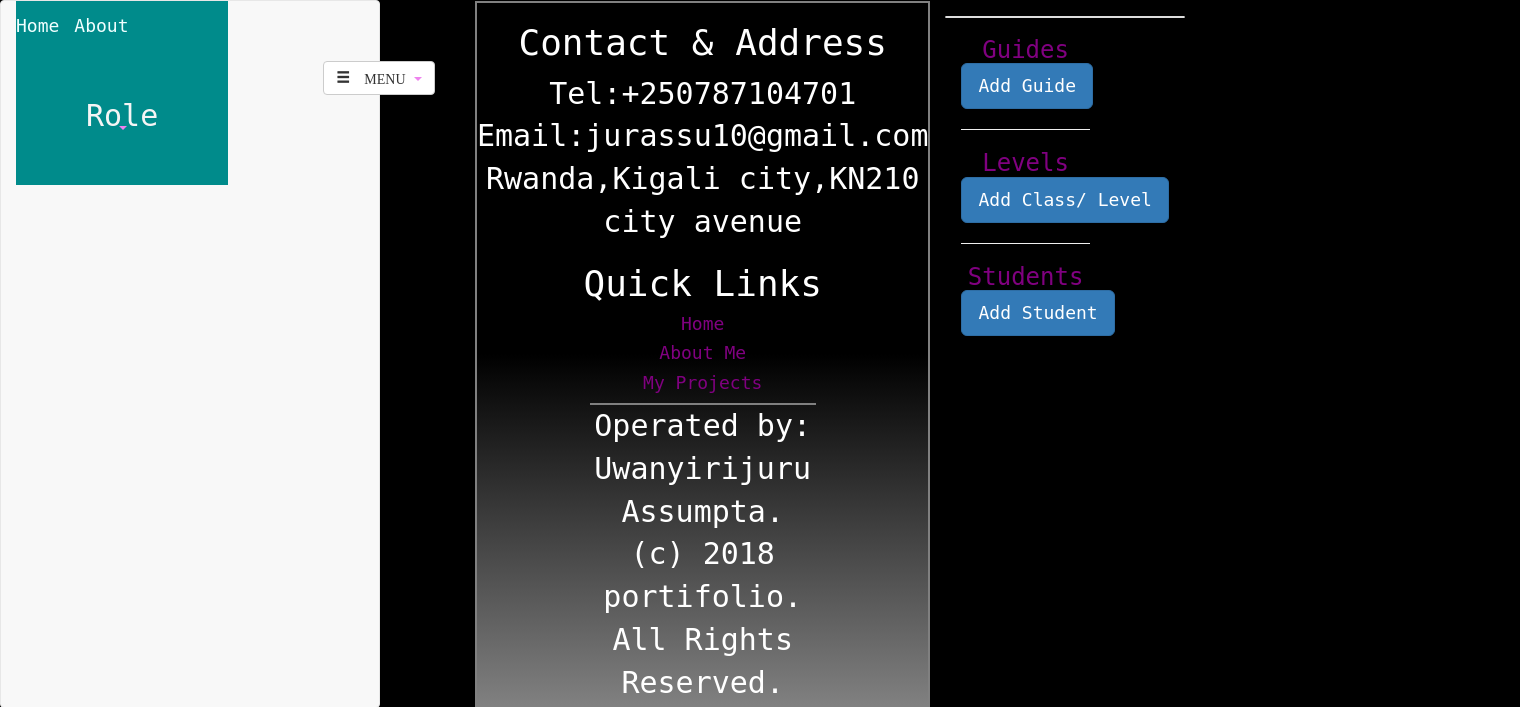
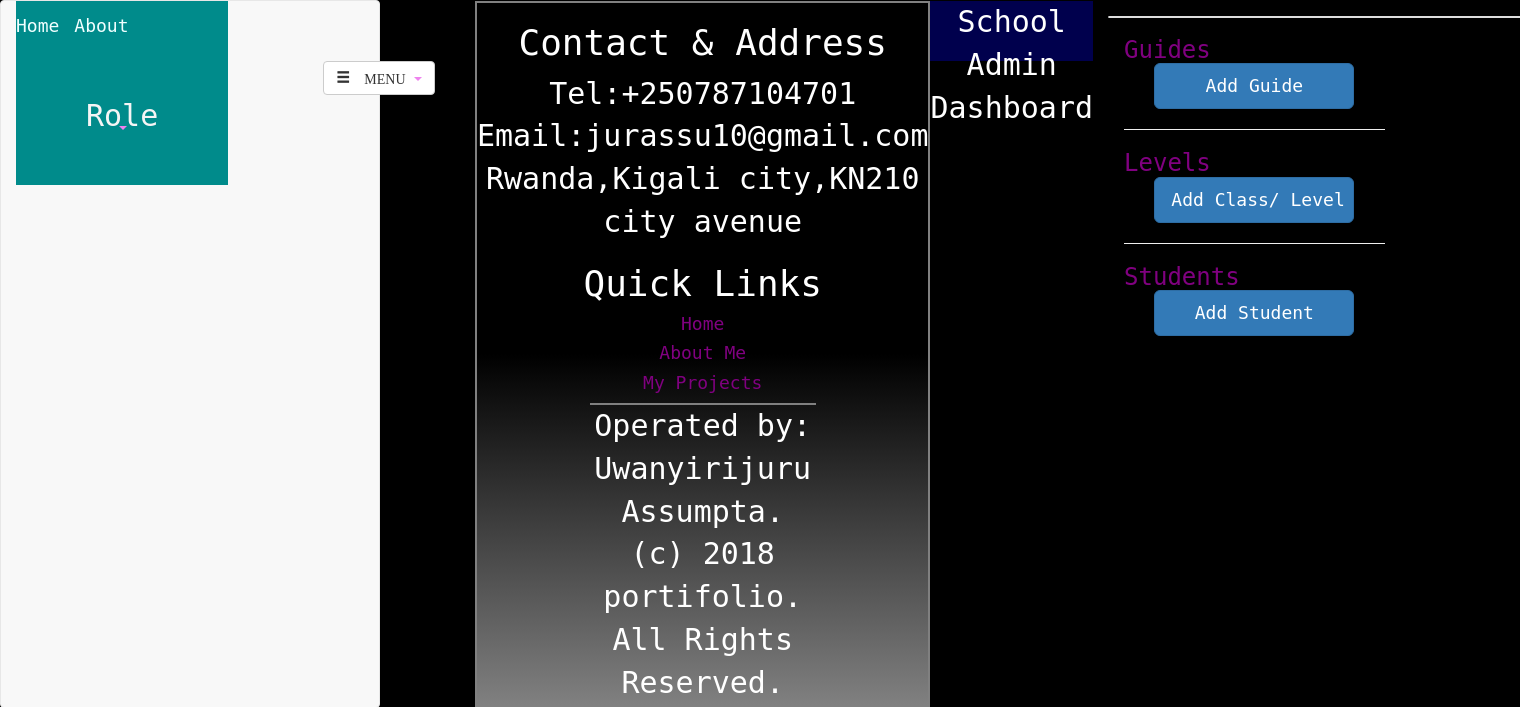
Before and after one commit to Juru-10/SSF, a Django app: page /school/ in a window 1520 px wide; the page is wider, and only the part inside the window is pictured. Shown: the top 707 px of that part. Run offline with Django 3.2, Linux system fonts and the light colour scheme; the visitor is signed in with stand-in values (Sample User, id 1); parts of the project's set-up code (start-up, migrations or seed data) failed here and were passed over; some libraries are stand-ins or nearby versions; some web fonts are replaced.

Commit message:
add school admin dashboard header

```diff
--- a/step/forms.py
+++ b/step/forms.py
@@ -15,7 +15,7 @@ class GuideLoginForm(forms.ModelForm):
 class AddStudentForm(forms.ModelForm):
     class Meta:
         model = Student
-        exclude = ['level']
+        exclude = []
 
 
 class AddGuideForm(forms.ModelForm):
--- a/step/templates/school.html
+++ b/step/templates/school.html
@@ -1,19 +1,19 @@
 {% extends 'base.html' %}
 {% load bootstrap3 %}
 {% block content %}
+<header style="background:rgba(0,0,255,0.3);height:60px;font-size:30px;">
+  <p class="text-center">School Admin Dashboard</p>
+</header>
 <div class="container">
   <div class="row">
+
     <div class="panel-body">
       <div class="panel panel-default">
         <div class="col-md-8">
-          <h3><a href="">Guides</a>
-            <a class="btn btn-primary btn-lg" href="{%url 'add_guide' %}">Add Guide</a></h3><hr>
-          <h3><a href="">Levels</a>
-            <a class="btn btn-primary btn-lg" href="{%url 'add_level' %}">Add Class/ Level</a></h3><hr>
-          <h3><a href="">Students</a>
-            <a class="btn btn-primary btn-lg" href="{%url 'add_student' %}">Add Student</a></h3>
+          <h3><a style="margin-right:20.1vw;" href="">Guides</a>  <a style="width:200px;" class="btn btn-primary btn-lg" href="{%url 'add_guide' %}">Add Guide</a></h3><hr>
+          <h3><a style="margin-right:20.5vw;" href="">Levels</a>  <a style="width:200px;" class="btn btn-primary btn-lg" href="{%url 'add_level' %}">Add Class/ Level</a></h3><hr>
+          <h3><a style="margin-right:19.1vw;" href="">Students</a>  <a style="width:200px;" class="btn btn-primary btn-lg" href="{%url 'add_student' %}">Add Student</a></h3>
         </div>
-
       </div>
     </div>
     <div class="col-md-2">  </div>
```
